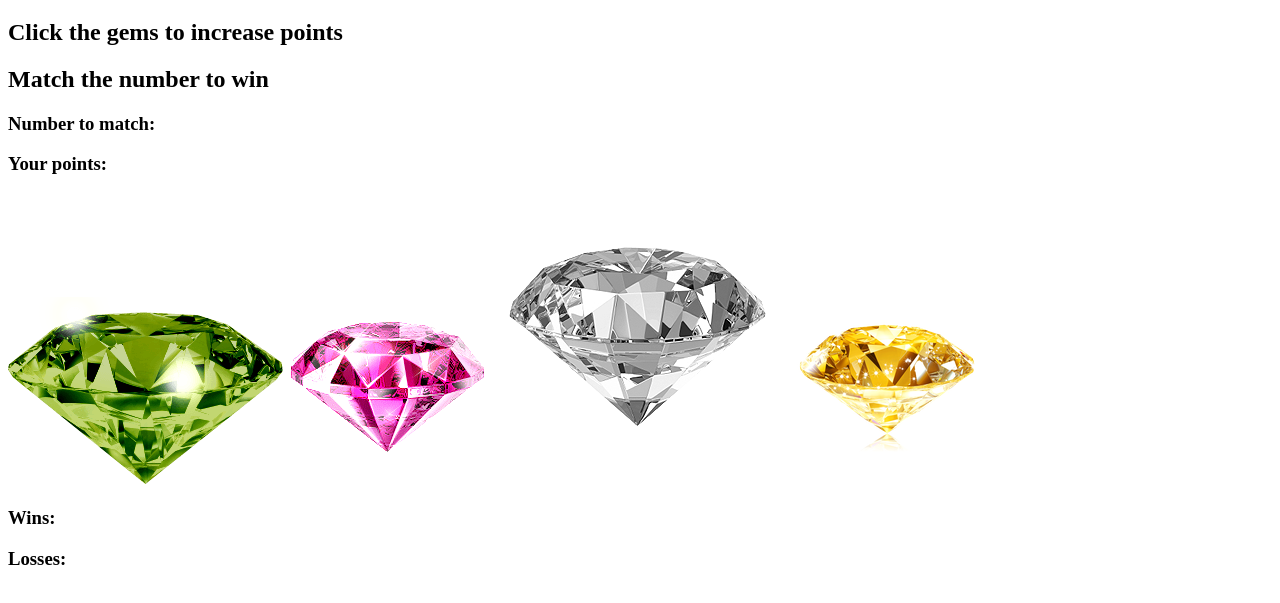
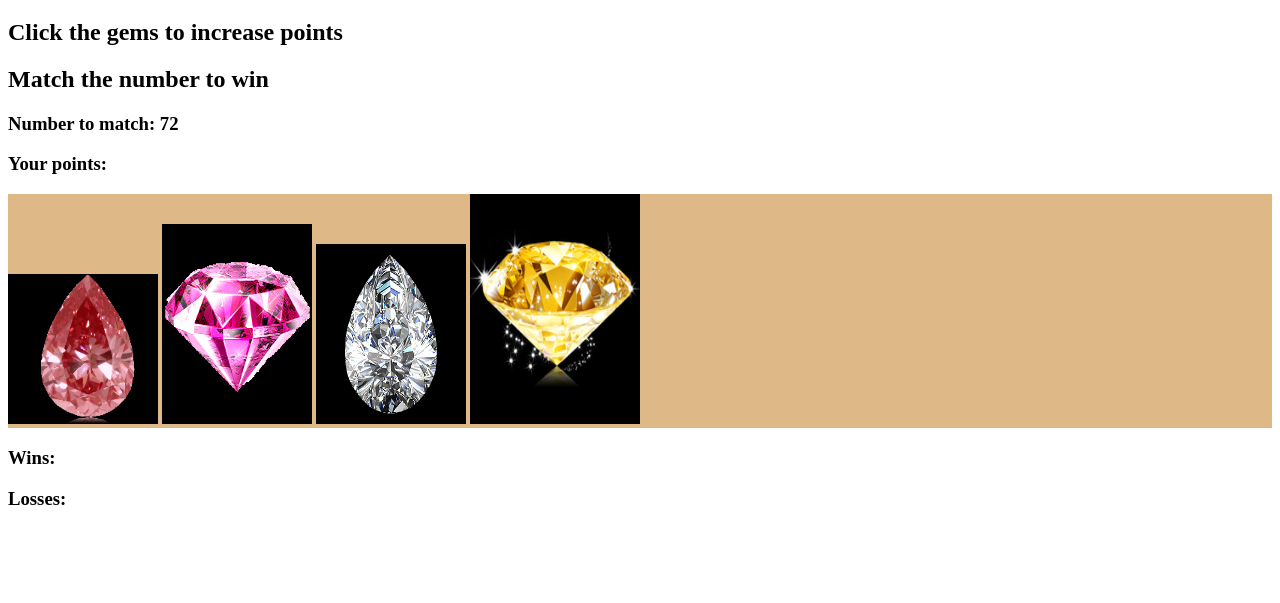
Before and after one commit to JenniferRattanaChan/unit-4-game, a plain HTML site: page index.html in a window 1280 px wide. Shown: the part 61-664 px from the top of the page. Drawn offline with nearby package versions, Linux system fonts and the light colour scheme.

Commit message:
Generate random number between 19-120

```diff
--- a/assets/css/style.css
+++ b/assets/css/style.css
@@ -0,0 +1,27 @@
+/* body{
+    background-color: black;
+    color: white;
+} */
+#gemsContainer{
+    background-color: burlywood;
+}
+#choiceOne{
+    height: 150px;
+    width: 150px;
+    background-color: black;
+}
+#choiceTwo{
+    height: 200px;
+    width: 150px;
+    background-color: black;
+}
+#choiceThree{
+    height: 180px;
+    width: 150px;
+    background-color: black;
+}
+#choiceFour{
+    height: 230px;
+    width: 170px;
+    background-color: black;
+}
--- a/assets/javascript/game.js
+++ b/assets/javascript/game.js
@@ -0,0 +1,5 @@
+
+
+    var Random = Math.floor(Math.random()*101+19);
+    $("#randomNumber").text(Random);
+    console.log(Random);
--- a/index.html
+++ b/index.html
@@ -21,20 +21,23 @@
     </div>
 
     <div class="numberToMatch">
-        <h3>Number to match:</h3>
+        <h3>Number to match:
+            <span id="randomNumber"></span>
+        </h3>
     </div>
 
     <div class="userTotal">
         <h3>Your points:</h3>
     </div>
 
-    <div class="gems">
-        <img src="assets/images/green-diamond.png" class=gemImage id="choiceOne" alt="Green Gem">
-        <img src="assets/images/pink-diamond.png" class=gemImage id="choiceTwo" alt="Pink Gem">
-        <img src="assets/images/white-diamond.png" class=gemImage id="choiceThree" alt="White Gem">
-        <img src="assets/images/yellow-diamond.png" class=gemImage id="choiceFour" alt="Yellow Gem">
+    <div id="gemsContainer">
+        <div class="gems">
+            <img src="assets/images/red-diamond.png" class=gemImage id="choiceOne" alt="Red Gem">
+            <img src="assets/images/pink-diamond.png" class=gemImage id="choiceTwo" alt="Pink Gem">
+            <img src="assets/images/silver-diamond.png" class=gemImage id="choiceThree" alt="Silver Gem">
+            <img src="assets/images/yellow-diamond.png" class=gemImage id="choiceFour" alt="Yellow Gem">
+        </div>
     </div>
-
     <div class="wins">
         <h3>Wins:</h3>
     </div>
@@ -43,7 +46,7 @@
         <h3>Losses:</h3>
     </div>
     <script src="https://cdnjs.cloudflare.com/ajax/libs/jquery/3.2.1/jquery.min.js"></script>
-    <script type="text/javascript" src="assets/javascript.css/game.js"></script>
+    <script type="text/javascript" src="assets/javascript/game.js"></script>
 </body>
 
 </html>
```
Also changed, not shown: assets/images/green-diamond.png (deleted), assets/images/red-diamond.png (added), assets/images/silver-diamond.png (added), assets/images/white-diamond.png (deleted), 3 other files.
